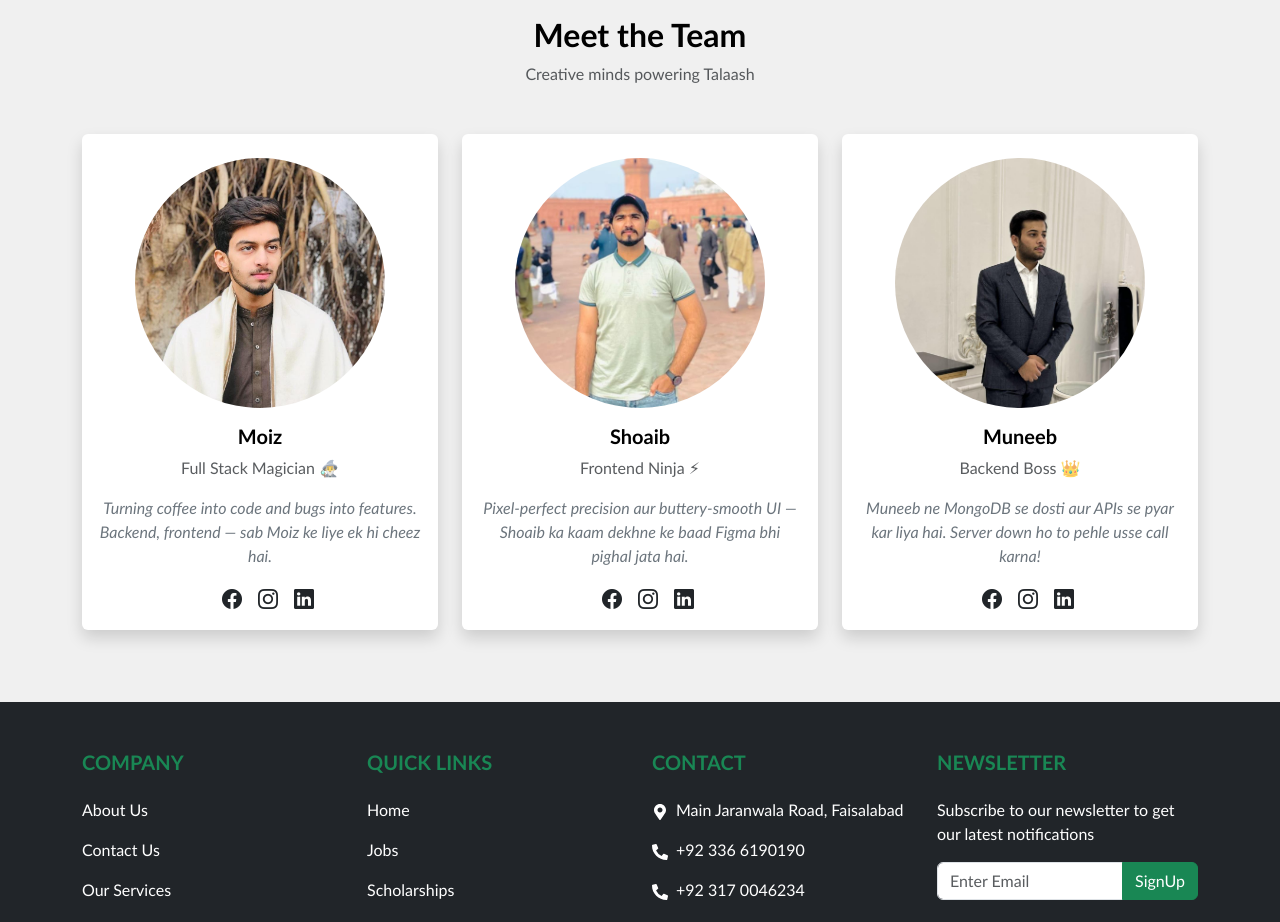
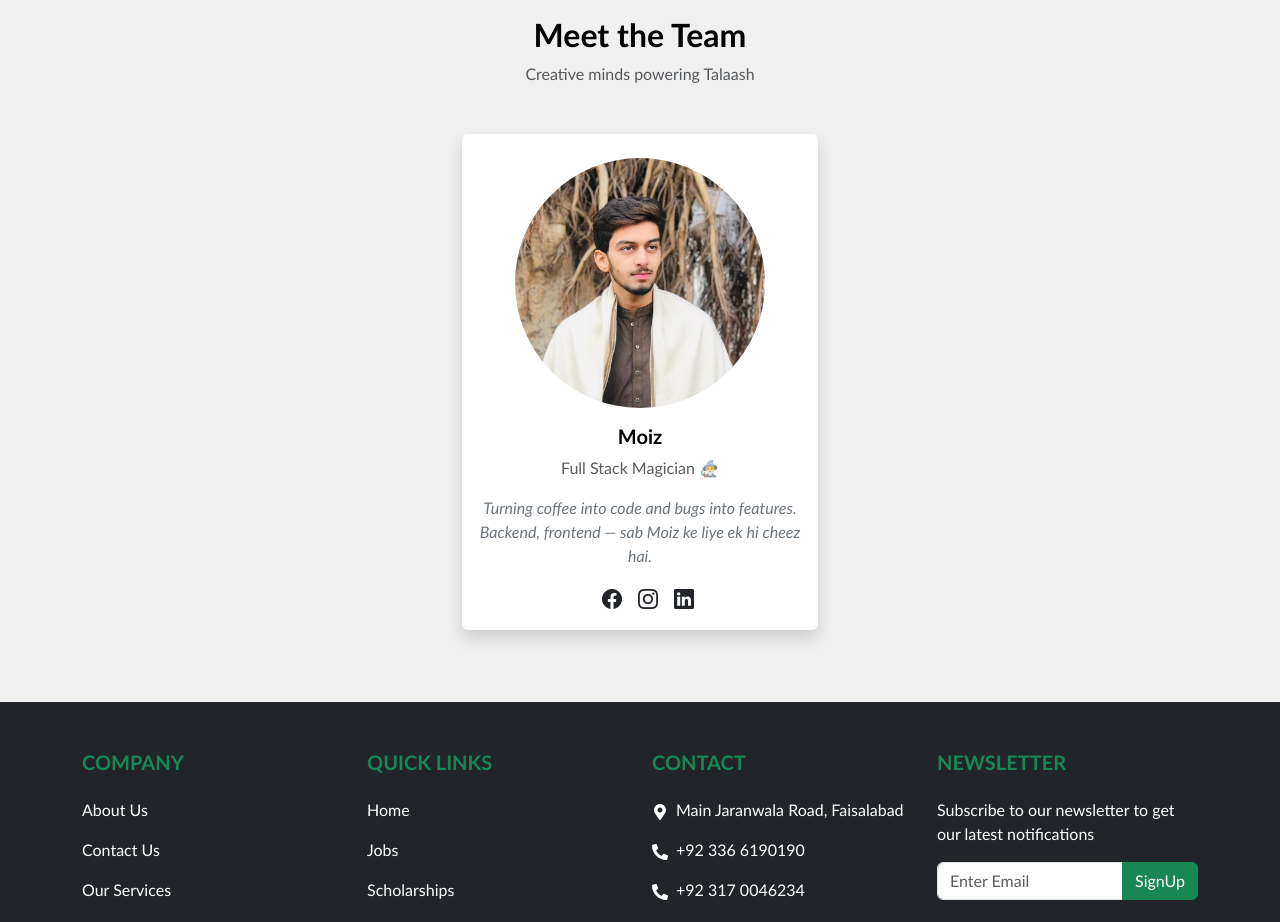
Before and after one commit to moizayub1255/Talaash, a React (Vite) app in the folder frontend/: page / in a window 1280 px wide. Shown: the part 2300-3222 px from the top of the page. Built offline with nearby package versions, Linux system fonts and the light colour scheme; no server answers.

Commit message:
final done

```diff
--- a/frontend/src/Pages/Home.jsx
+++ b/frontend/src/Pages/Home.jsx
@@ -219,7 +219,7 @@
           </div>
 
           {/* Team Member 2 */}
-          <div className="col-md-4 mb-4">
+          {/* <div className="col-md-4 mb-4">
             <div className="card border-0 h-100 shadow">
               <div
                 className="mx-auto mt-4"
@@ -252,10 +252,10 @@
                 </div>
               </div>
             </div>
-          </div>
+          </div> */}
 
           {/* Team Member 3 */}
-          <div className="col-md-4 mb-4">
+          {/* <div className="col-md-4 mb-4">
             <div className="card border-0 h-100 shadow">
               <div
                 className="mx-auto mt-4"
@@ -288,7 +288,7 @@
                 </div>
               </div>
             </div>
-          </div>
+          </div> */}
         </div>
       </div>
     </Headandfoot>
```
Also changed, not shown: 1 other file (tests, documents, lock files or other folders).
